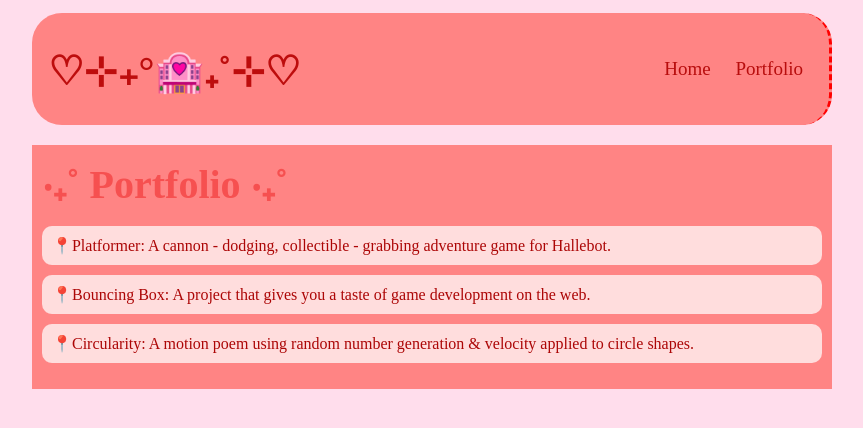
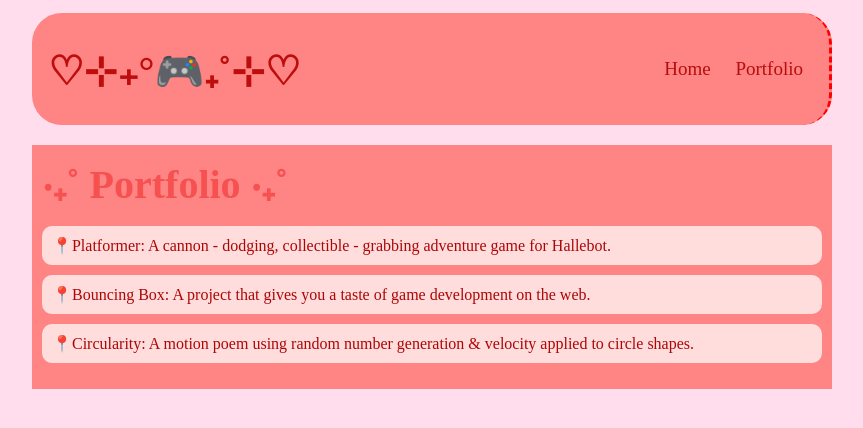
Before and after one commit to JenniferNguyen777/JenniferNguyen777, a plain HTML site: page portfolio.html in a window 1280 px wide. Shown: the whole page, without its empty margins (208-1071 px from the left). Drawn offline with Linux system fonts and the light colour scheme.

Commit message:
<message about commit>

```diff
--- a/portfolio.html
+++ b/portfolio.html
@@ -9,7 +9,7 @@
 <body>
   <div id="all-contents">
     <nav>
-      <h1>♡⊹₊°🏩₊˚⊹♡</h1>
+      <h1>♡⊹₊°🎮₊˚⊹♡</h1>
       <ul id="nav-ul">
         <li class="nav-li">
           <a class="nav-a" href="index.html">Home</a>
--- a/projects/platformer/platformer.js
+++ b/projects/platformer/platformer.js
@@ -43,6 +43,7 @@ $(function () {
     // Create platforms
     // You must decide the x position, y position, width, and height of the platforms
     // example usage: createPlatform(x,y,width,height)
+
     createPlatform(350, 740, 200, 20);
     createPlatforms(500, 600, 200, 20);
     createPlatforms(700, 510, 200, 20);
```
